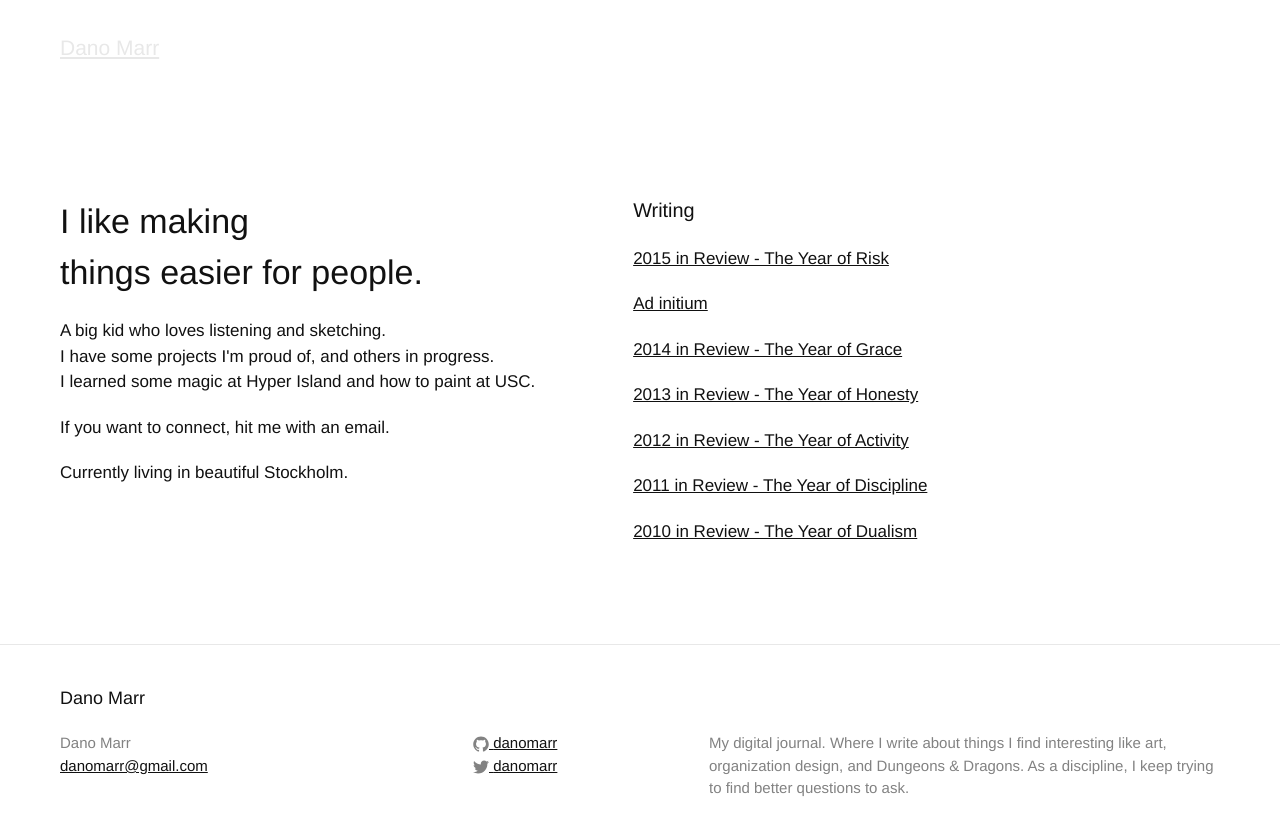
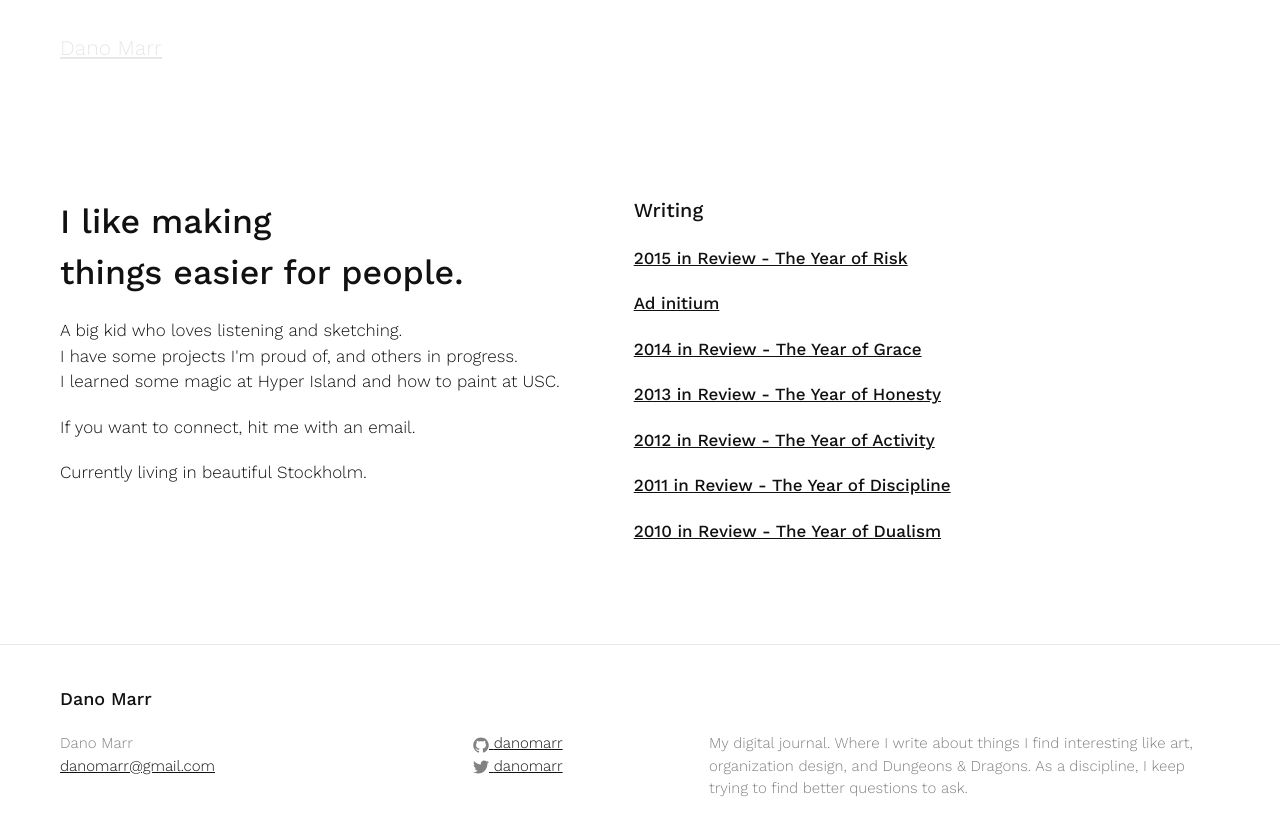
Before and after one commit to danomarr/danomarr.github.io, a Jekyll site: the page built from index.html, in a window 1280 px wide. Shown: the top 836 px of the page. Built offline with Jekyll 4.4.1, drawn with Linux system fonts in a browser that asks for light colours; some web fonts are replaced.

Commit message:
changed back to Work Sans

```diff
--- a/css/main.scss
+++ b/css/main.scss
@@ -3,52 +3,10 @@
 ---
 @charset "utf-8";
 
-@font-face {
-	font-family: 'Computer Modern Bright';
-	src: url('fonts/cmunbmr.eot');
-	src: url('fonts/cmunbmr.eot?#iefix') format('embedded-opentype'),
-		 url('fonts/cmunbmr.woff') format('woff'),
-		 url('fonts/cmunbmr.ttf') format('truetype'),
-		 url('fonts/cmunbmr.svg#fonts/cmunbmr') format('svg');
-	font-weight: normal;
-	font-style: normal;
-}
 
-@font-face {
-	font-family: 'Computer Modern Bright';
-	src: url('fonts/cmunbbx.eot');
-	src: url('fonts/cmunbbx.eot?#iefix') format('embedded-opentype'),
-		 url('fonts/cmunbbx.woff') format('woff'),
-		 url('fonts/cmunbbx.ttf') format('truetype'),
-		 url('fonts/cmunbbx.svg#fonts/cmunbbx') format('svg');
-	font-weight: bold;
-	font-style: normal;
-}
-
-@font-face {
-	font-family: 'Computer Modern Bright';
-	src: url('fonts/cmunbmo.eot');
-	src: url('fonts/cmunbmo.eot?#iefix') format('embedded-opentype'),
-		 url('fonts/cmunbmo.woff') format('woff'),
-		 url('fonts/cmunbmo.ttf') format('truetype'),
-		 url('fonts/cmunbmo.svg#fonts/cmunbmo') format('svg');
-	font-weight: normal;
-	font-style: italic;
-}
-
-@font-face {
-	font-family: 'Computer Modern Bright';
-	src: url('fonts/cmunbxo.eot');
-	src: url('fonts/cmunbxo.eot?#iefix') format('embedded-opentype'),
-		 url('fonts/cmunbxo.woff') format('woff'),
-		 url('fonts/cmunbxo.ttf') format('truetype'),
-		 url('fonts/cmunbxo.svg#fonts/cmunbxo') format('svg');
-	font-weight: bold;
-	font-style: italic;
-}
 
 // Our variables
-$base-font-family: "Computer Modern Bright", Helvetica, Arial, sans-serif;
+$base-font-family: "Work Sans", Helvetica, Arial, sans-serif;
 $base-font-size:   17px;
 $base-font-weight: 300;
 $bold-font-weight: 500;
```
